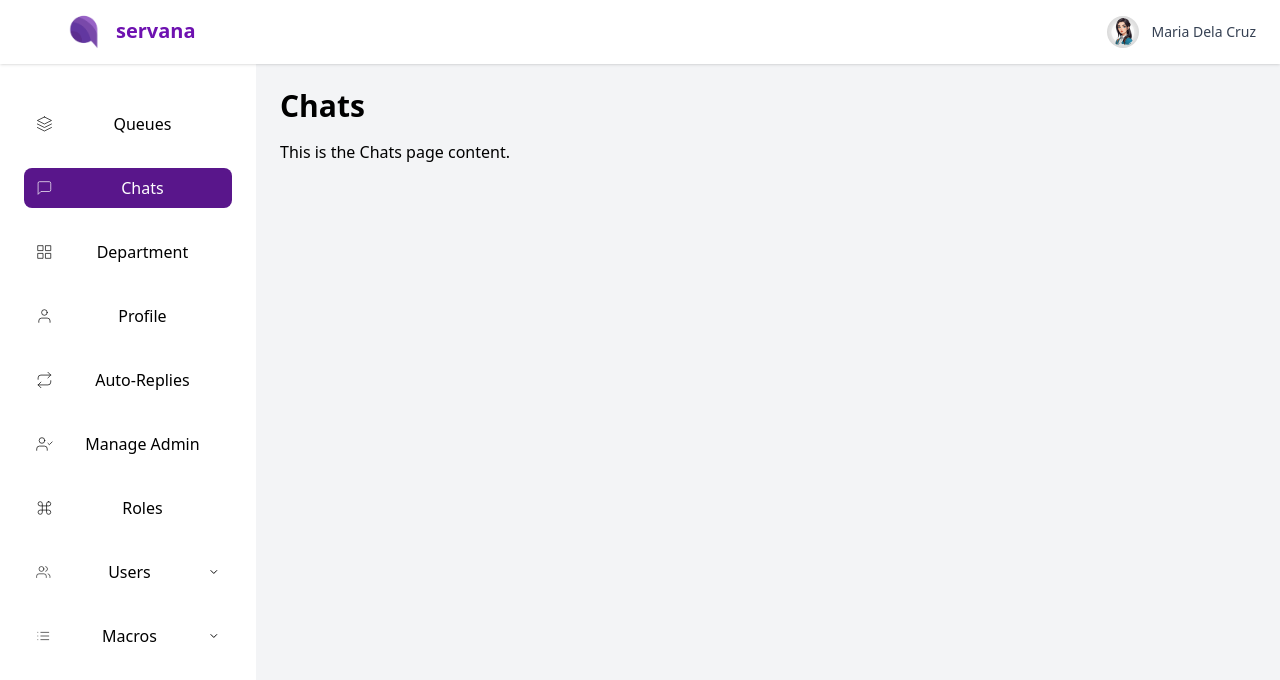
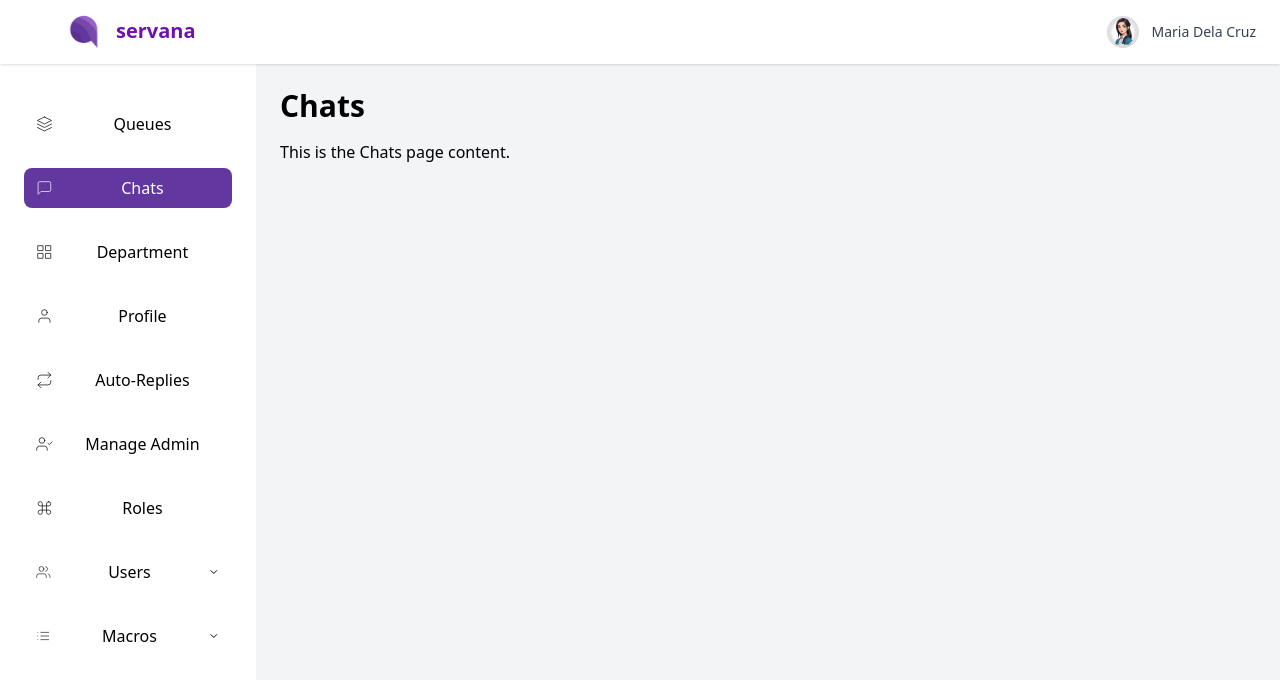
Before and after one commit to manuelamanetjr/frontend_web, a React (Vite) app: page /chats in a window 1280 px wide. Shown: the top 680 px of the page. Built offline with nearby package versions, Linux system fonts and the light colour scheme.

Commit message:
sidebar color

```diff
--- a/components/Sidebar.jsx
+++ b/components/Sidebar.jsx
@@ -39,7 +39,7 @@ const Sidebar = ({ isMobile, isOpen, toggleDropdown, openDropdown }) => {
         {isActive && (
           <motion.div
             layoutId="activeHighlight"
-            className="absolute inset-0 rounded-lg bg-purple-900 z-0"
+            className="absolute inset-0 rounded-lg bg-[#6237A0] z-0"
             transition={{ type: "spring", stiffness: 500, damping: 30 }}
           />
         )}
@@ -65,7 +65,7 @@ const Sidebar = ({ isMobile, isOpen, toggleDropdown, openDropdown }) => {
         {isActive && (
           <motion.div
             layoutId="activeHighlight"
-            className="absolute inset-0 rounded-lg bg-purple-900 z-0"
+            className="absolute inset-0 rounded-lg bg-[#6237A0] z-0"
             transition={{ type: "spring", stiffness: 500, damping: 30 }}
           />
         )}
```
